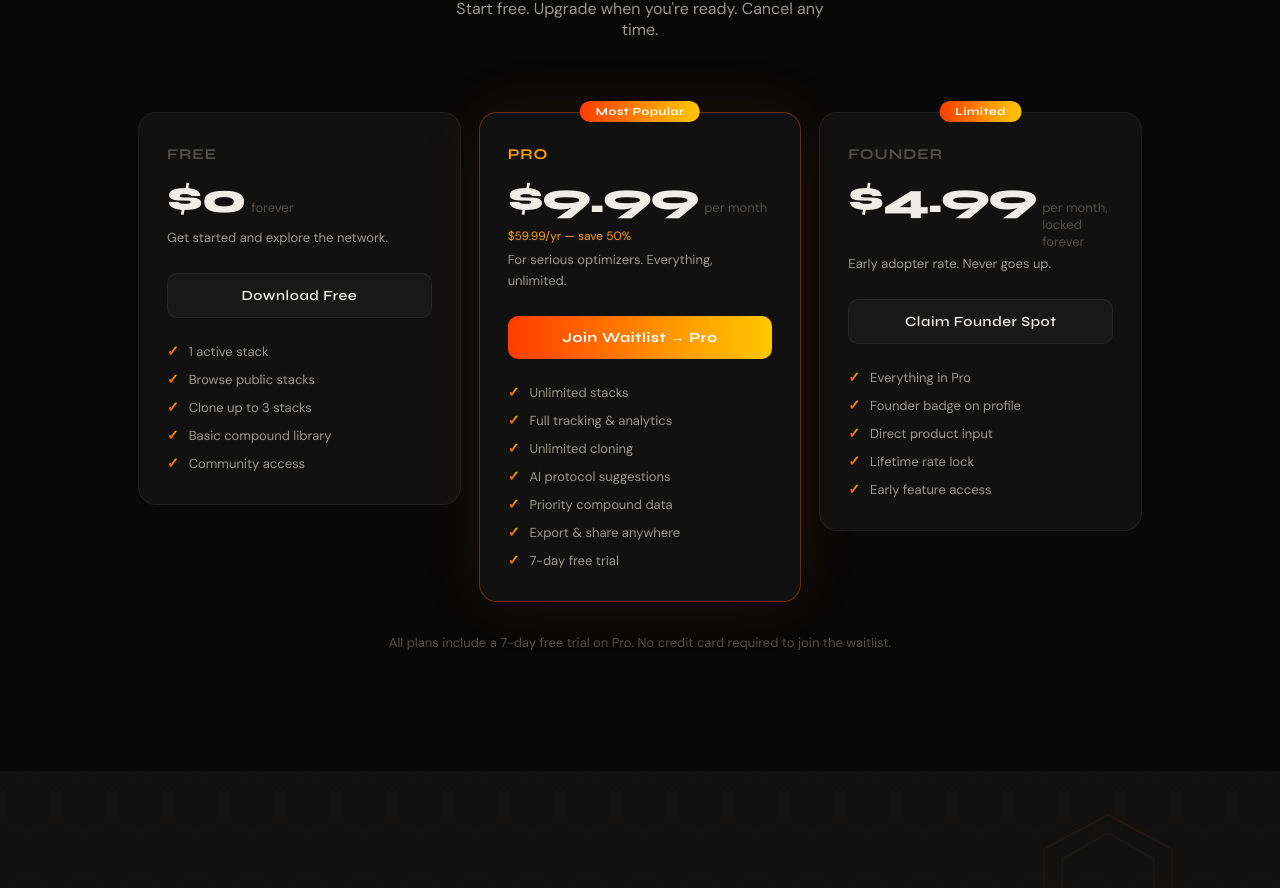
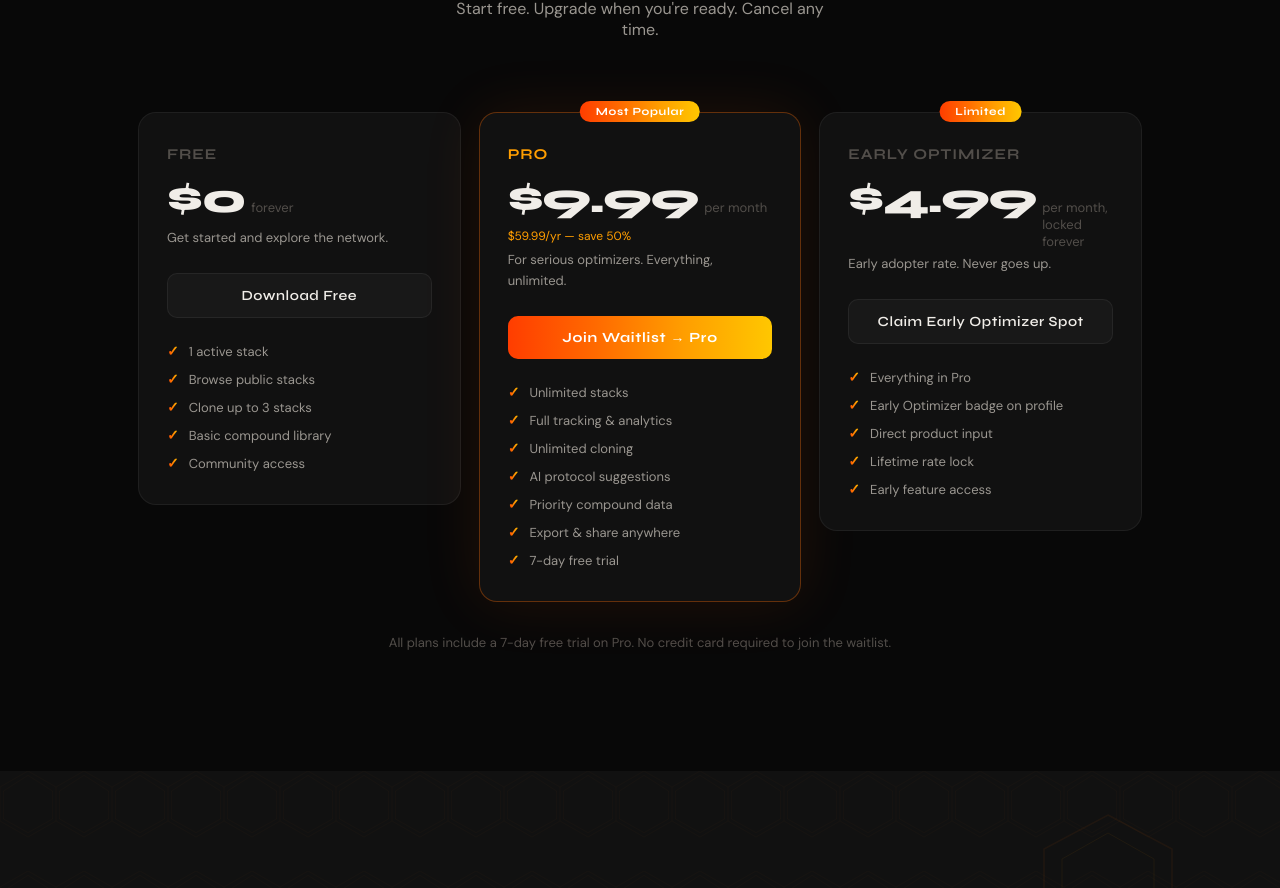
Before and after one commit to devluca999/stackr-landing-page, a Next.js app: page / in a window 1280 px wide. Shown: the part 3993-4881 px from the top of the page. Built offline with nearby package versions, Linux system fonts and the light colour scheme.

Commit message:
feat: rename Founder tier to Early Optimizer

```diff
--- a/components/sections/Pricing.tsx
+++ b/components/sections/Pricing.tsx
@@ -13,9 +13,9 @@ const PLANS = [
     features:["Unlimited stacks","Full tracking & analytics","Unlimited cloning","AI protocol suggestions","Priority compound data","Export & share anywhere","7-day free trial"],
   },
   {
-    name:"Founder", price:"$4.99", period:"per month, locked forever", desc:"Early adopter rate. Never goes up.",
-    cta:"Claim Founder Spot", highlight:false, badge:"Limited",
-    features:["Everything in Pro","Founder badge on profile","Direct product input","Lifetime rate lock","Early feature access"],
+    name:"Early Optimizer", price:"$4.99", period:"per month, locked forever", desc:"Early adopter rate. Never goes up.",
+    cta:"Claim Early Optimizer Spot", highlight:false, badge:"Limited",
+    features:["Everything in Pro","Early Optimizer badge on profile","Direct product input","Lifetime rate lock","Early feature access"],
   },
 ];
 
@@ -33,7 +33,7 @@ export default function Pricing() {
       </div>
       <div style={{ display:"grid", gridTemplateColumns:"repeat(auto-fit,minmax(280px,1fr))", gap:18, alignItems:"start" }}>
         {PLANS.map((p,i) => (
-          <div key={i} style={{ padding:"32px 28px", borderRadius:18, background: p.highlight ? "var(--surface)" : "var(--surface)", border: p.highlight ? "1px solid rgba(255,106,0,0.35)" : "1px solid var(--border)", position:"relative", boxShadow: p.highlight ? "0 0 60px rgba(255,100,0,0.1)" : "none" }}>
+          <div key={i} style={{ padding:"32px 28px", borderRadius:18, background:"var(--surface)", border: p.highlight ? "1px solid rgba(255,106,0,0.35)" : "1px solid var(--border)", position:"relative", boxShadow: p.highlight ? "0 0 60px rgba(255,100,0,0.1)" : "none" }}>
             {p.badge && <div style={{ position:"absolute", top:-12, left:"50%", transform:"translateX(-50%)", padding:"4px 16px", borderRadius:20, background:"var(--gradient-h)", fontFamily:"Syne,sans-serif", fontWeight:700, fontSize:11, color:"white", letterSpacing:"0.06em", whiteSpace:"nowrap" }}>{p.badge}</div>}
             <div style={{ marginBottom:24 }}>
               <div className="font-display" style={{ fontWeight:700, fontSize:15, color:p.highlight?"var(--flame-3)":"var(--text-muted)", letterSpacing:"0.06em", textTransform:"uppercase", marginBottom:10 }}>{p.name}</div>
```
